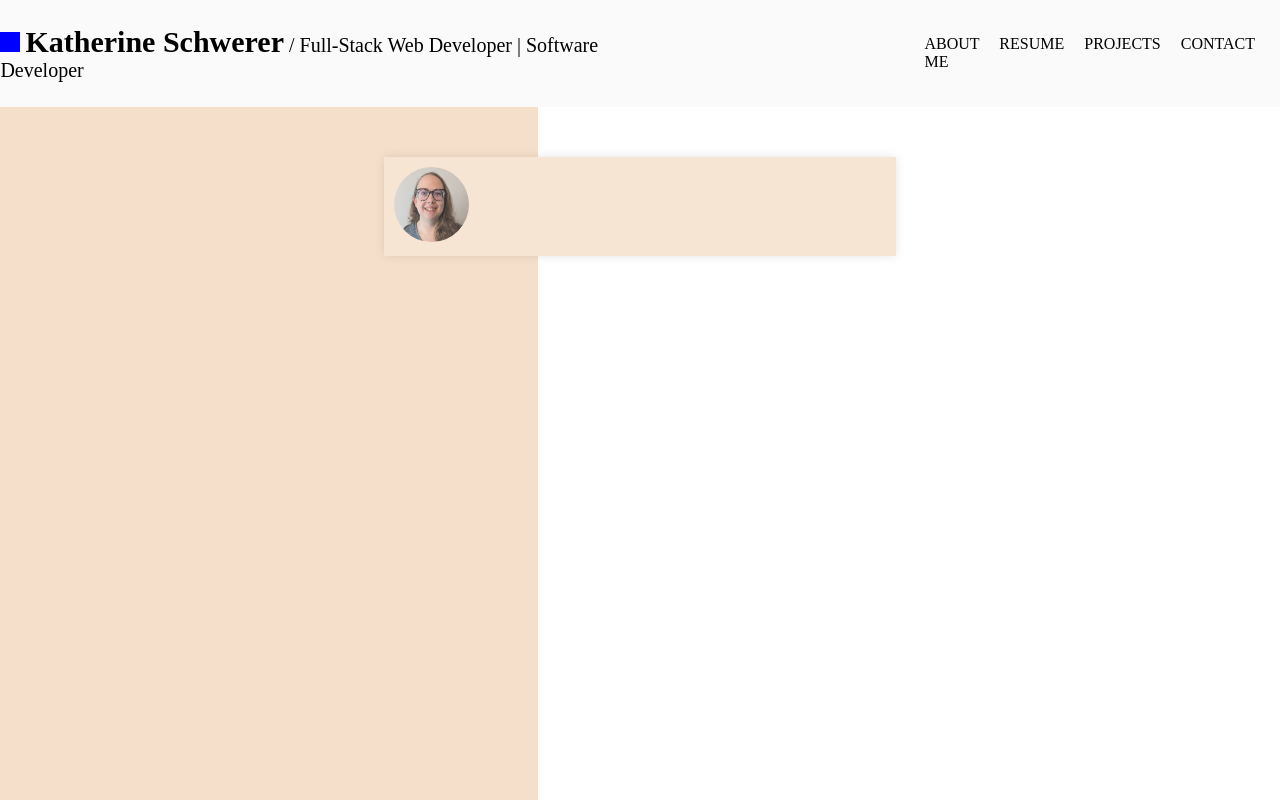
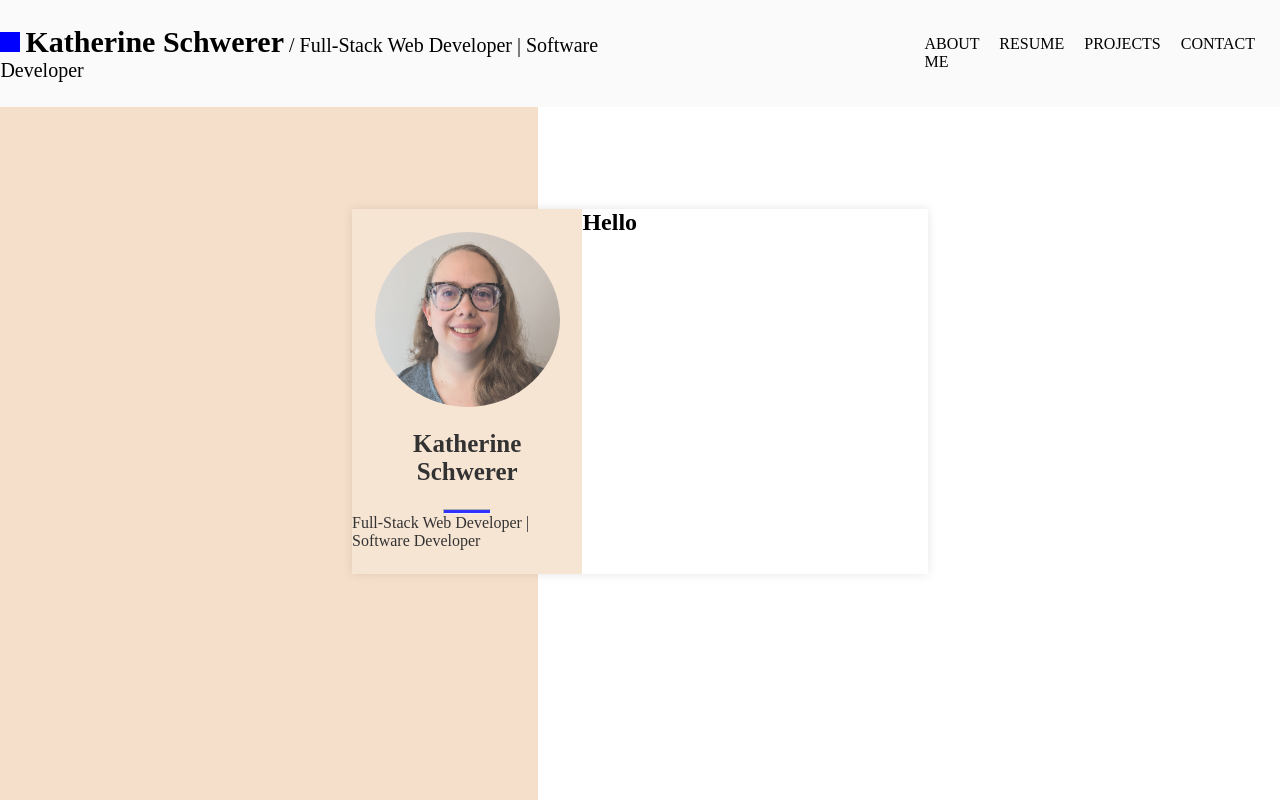
Before and after one commit to Abareyellow/PortfolioWebsite, a plain HTML site: page index.html in a window 1280 px wide. Shown: the top 800 px of the page. Drawn offline with Linux system fonts and the light colour scheme; a web font is replaced by a local one.

Commit message:
We are working on the card

```diff
--- a/index.html
+++ b/index.html
@@ -26,10 +26,15 @@
                 <div id="card">
                     <div class="main-card">
                         <img src="images/profile.jpg" alt=""pictures of me" class="circle">
+                        <h2 id="card-text">Katherine<br>Schwerer</h2>
+                        <hr>
+                        <p>Full-Stack Web Developer | Software Developer</p>
                     </div>
                     <div class="socials"></div>
                 </div>
-                <div id="description"></div>
+                <div id="description">
+                    <h1>Hello</h1>
+                </div>
             </article>
         </main>
         <footer></footer>
--- a/style.css
+++ b/style.css
@@ -54,20 +54,47 @@ main {
 }
 
 article {
-    margin: 50px auto;
-    width: 40%;
+    margin: 8% auto;
+    width: 45%;
     background-color: white;
     box-shadow: 0 0 10px rgba(0, 0, 0, 0.1);
+    display: flex;
+    flex-direction: row;
+}
+
+#card {
+    width: 40%;
 }
 
 .main-card {
     background-color: #f6dfca;
     opacity: 0.8;
     padding: 10px;
+    display: flex;
+    flex-direction: column;
+    justify-content: center;
+    padding: 10% 0;
 }
 
 .circle {
-    width: 75px;
-    height: 75px;
+    width: 185px;
+    height: 175px;
     border-radius: 50%;
+    margin-left: auto;
+    margin-right: auto;
 }
+
+#card-text {
+    text-align: center;
+    font-size: 25px;
+    font-weight: 900;
+    margin: 10% auto;
+    font-family: "Wix Madefor Text", serif;
+}
+
+hr {
+    width: 20%;
+    height: 3px;
+    background-color: blue;
+    margin: 0 auto;
+}
```
